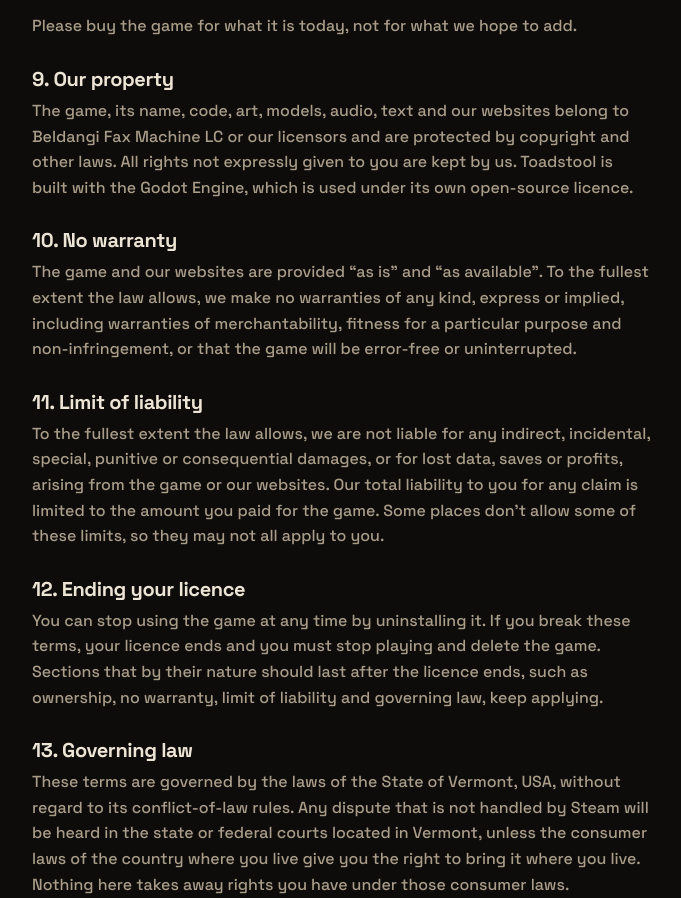
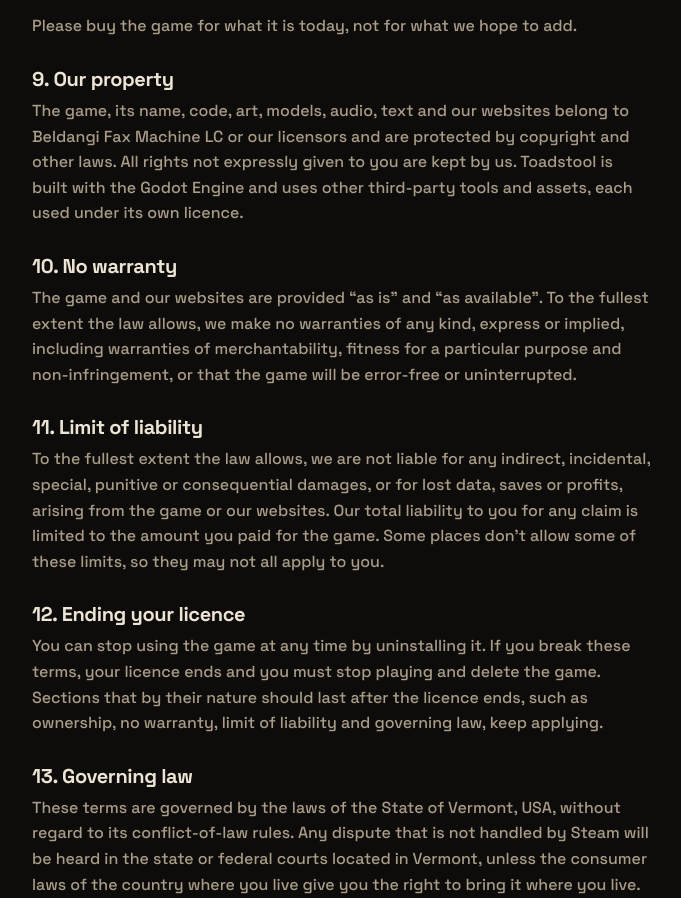
Before and after one commit to Bahun-Ko-Ckusi/toadstoolweblink, a plain HTML site: page eula.html in a window 1280 px wide. Shown: the part 2844-3742 px from the top of the page, without its empty margins (280-961 px from the left). Drawn offline with Linux system fonts and the light colour scheme.

Commit message:
Legal: credit third-party tools and assets

```diff
--- a/eula.html
+++ b/eula.html
@@ -122,8 +122,8 @@
         <h2 id="ip">9. Our property</h2>
         <p>The game, its name, code, art, models, audio, text and our websites belong to Beldangi Fax
         Machine LC or our licensors and are protected by copyright and other laws. All rights not
-        expressly given to you are kept by us. Toadstool is built with the Godot Engine, which is used
-        under its own open-source licence.</p>
+        expressly given to you are kept by us. Toadstool is built with the Godot Engine and uses other
+        third-party tools and assets, each used under its own licence.</p>
 
         <h2 id="warranty">10. No warranty</h2>
         <p>The game and our websites are provided &ldquo;as is&rdquo; and &ldquo;as available&rdquo;. To
```
Also changed, not shown: terms.html (+2 -2 lines).
